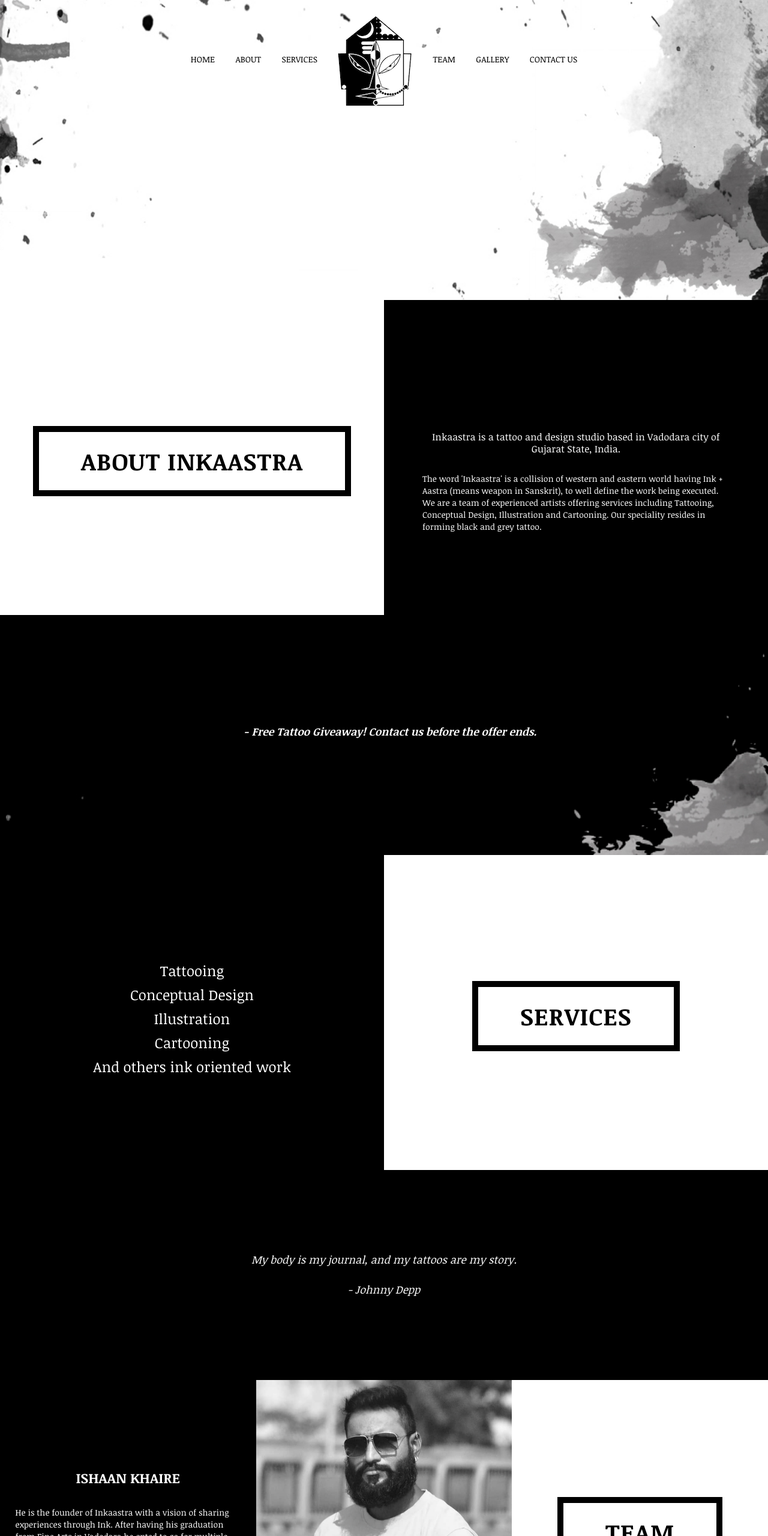
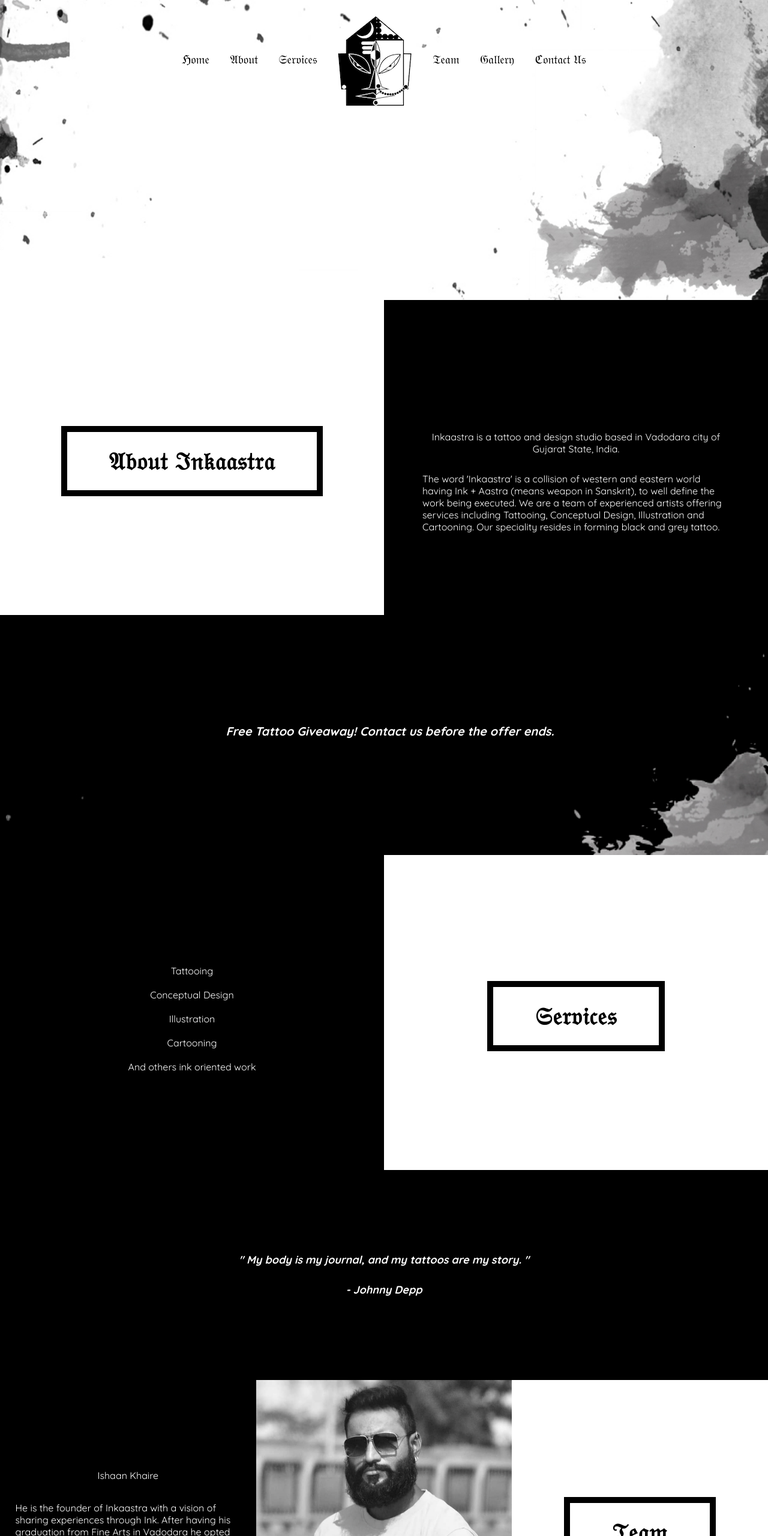
Before and after one commit to wayove/inkaastra.github.io, a plain HTML site: page index.html in a window 1280 px wide. Shown: the top 2560 px of the page at 60% size. Drawn offline with Linux system fonts and the light colour scheme.

Commit message:
CSS Changes
CSS Changes

```diff
--- a/css/style.css
+++ b/css/style.css
@@ -3,7 +3,7 @@ h1, h2, h3 {margin-top: 0;}
 ul, ol {margin: 0;}
 p {margin: 0;}
 html, body{
- font-family: 'Noticia Text', serif;
+ font-family: 'Quicksand', serif;
    font-size: 100%;
    background:#fff;
 }
@@ -78,7 +78,7 @@ ul.nav-list li a {
 	        text-decoration: none;
 			text-transform: uppercase;
 	        color:#000;
-	        font-size:14px;
+	        font-size:20px;
 	        -webkit-transition: all 0.5s ease;
 			-moz-transition: all 0.5s ease;
 			-o-transition: all 0.5s ease;
@@ -191,7 +191,7 @@ ul.nav-list li a:hover { color:#333333; border-bottom: 3px solid #000000; paddin
 }
 .about_right p {
   color: #000000;
-  font-size: 14px;
+  font-size: 16px;
   line-height: 20px;
   text-align: left;
 }
@@ -392,7 +392,7 @@ i.like{
 }
 .testimonial p {
     color: #fff;
-    font-size: 18px;
+    font-size: 20px;
     font-style: italic;
     line-height: 22px;
     margin-top: 135px;
@@ -452,14 +452,14 @@ i.like{
 }
 .team-grid-3 h3 {
     color: #000000;
-    font-size: 23px;
-    font-weight: bold;
+    font-size: 16px;
+
     margin-bottom: 35px;
-    text-transform: uppercase;
+    text-transform: capitalize;
 }
 .team-grid-3 p {
     color: #000000;
-    font-size: 14px;
+    font-size: 16px;
     line-height: 20px;
     text-align: left;
 }
@@ -834,14 +834,14 @@ ul.contact-list-one {
 ul.contact-list-one h5, ul.contact-list-two h5{
 	color:#000;
 	font-size:1em;
-	text-transform:uppercase;
+	text-transform:capitalize;
 	font-weight:bold;
 }
 ul.contact-list-one li, ul.contact-list-two li{
 	color:#000;
 	font-size:0.95em;
 	line-height: 1.8em;
-	text-transform:uppercase;
+	text-transform:capitalize;
 }
 .contact-list-one li a {
     color: #000000;
--- a/index.html
+++ b/index.html
@@ -7,7 +7,7 @@
 			<meta name="viewport" content="width=device-width, initial-scale=1.0, maximum-scale=1.0, user-scalable=no">
 
 			<!-- Title -->
-			<title>Inkaastra - Tattoo and Design Studio</title>
+			<title>ℑ𝔫𝔨𝔞𝔞𝔰𝔱𝔯𝔞 - 𝔗𝔞𝔱𝔱𝔬𝔬 𝔞𝔫𝔡 𝔇𝔢𝔰𝔦𝔤𝔫 𝔖𝔱𝔲𝔡𝔦𝔬</title>
 
 			<!-- Bootstrap & Font-Awesome CSS -->
 			<link rel="stylesheet" href="css/bootstrap.min.css" type='text/css'>
@@ -22,7 +22,7 @@
 			<link href="css/animate.css" rel="stylesheet" type="text/css" media="all">
 
 			<!-- Google Webfont -->
-			<link href='http://fonts.googleapis.com/css?family=Noticia+Text:400,700' rel="stylesheet" type='text/css'>
+			<link href='http://fonts.googleapis.com/css?family=Quicksand:400,700' rel="stylesheet" type='text/css'>
 
 			<!-- js files & script -->
 			<script type="text/javascript" src="js/jquery-1.11.1.min.js"></script>
@@ -45,6 +45,8 @@
 				 new WOW().init();
 			</script>
 
+			<link rel="icon" href="images/favicon.ico" type="image/x-icon"/>
+			<link rel="shortcut icon" href="images/favicon.ico" type="image/x-icon"/>
 		</head>
 		<body>
 
@@ -66,16 +68,16 @@
 									<nav class="nav">
 										<a id="menu-toggle" class="anchor-link" href="#"><img src="images/nav.png" alt="" /></a>
 										<ul class="nav-list" id="menu">
-											<li><a href="#">Home</a></li>
-											<li><a href="#about" class="scroll">About</a></li>
-											<li><a href="#services" class="scroll">Services</a></li>
+											<li><a href="#">ℌ𝔬𝔪𝔢</a></li>
+											<li><a href="#about" class="scroll">𝔄𝔟𝔬𝔲𝔱</a></li>
+											<li><a href="#services" class="scroll">𝔖𝔢𝔯𝔳𝔦𝔠𝔢𝔰</a></li>
 											<!-- logo -->
 											 <li class="logo"><a href="index.html"><img src="images/logo.png" alt=""/></a></li>
 											<!-- logo -->
-											<li><a href="#team" class="scroll">Team</a></li>
-											<li><a href="#gallery" class="scroll">Gallery</a></li>
+											<li><a href="#team" class="scroll">𝔗𝔢𝔞𝔪</a></li>
+											<li><a href="#gallery" class="scroll">𝔊𝔞𝔩𝔩𝔢𝔯𝔶</a></li>
 
-											<li><a href="#contact" class="scroll">Contact Us</a></li>
+											<li><a href="#contact" class="scroll">ℭ𝔬𝔫𝔱𝔞𝔠𝔱 𝔘𝔰</a></li>
 										</ul>
 									</nav>
 									<script type="text/javascript">
@@ -103,7 +105,7 @@
 					<div class="container-fluid">
 						<div class="row" id="about">
 							<div class="col-md-6 about_left">
-							     <a href="#" class="button-one about_btn button-type-one button-box">About Inkaastra</a>
+							     <a href="#" class="button-one about_btn button-type-one button-box">𝔄𝔟𝔬𝔲𝔱 ℑ𝔫𝔨𝔞𝔞𝔰𝔱𝔯𝔞</a>
 							</div>
 							<div class="col-md-6 about_right wow fadeIn" data-wow-delay="0.0s">
 								  <div class="about_text">
@@ -131,7 +133,7 @@
 							<div class="container">
 									<div class="row">
 									    <div class="test_wrap">
-											<p style="color: #fff;"></span>- Free Tattoo Giveaway! Contact us before the offer ends.
+											<p style="color: #fff;"></span>Free Tattoo Giveaway! Contact us before the offer ends.
 												</span></p>
 											<div class="clearfix"> </div>
 									    </div>
@@ -154,7 +156,7 @@
 						<div class="row" id="services">
 							<div class="divInvisibility">
 								<div class="col-md-6 about_left">
-								     <a href="#" class="button-one about_btn button-type-one button-box">Services</a>
+								     <a href="#" class="button-one about_btn button-type-one button-box">𝔖𝔢𝔯𝔳𝔦𝔠𝔢𝔰</a>
 								</div>
 							</div>
 							<div class="col-md-6 about_right wow fadeIn" data-wow-delay="0.0s">
@@ -164,12 +166,12 @@
 										<br><br><br><br>
 										<br><br>
 										<!-- <h3 style="color: #fff;">Inkaastra offers many services.</h3> -->
-										<p style="color: #fff; text-align: center;vertical-align: middle;font-size: 150%;">Tattooing<br><br>Conceptual Design<br><br>Illustration<br><br>Cartooning<br><br>And others ink oriented work</p>
+										<p style="color: #fff; text-align: center;vertical-align: middle;">Tattooing<br><br>Conceptual Design<br><br>Illustration<br><br>Cartooning<br><br>And others ink oriented work</p>
 								  </div>
 							</div>
 							<div class="divVisibility">
 								<div class="col-md-6 about_left">
-								     <a href="#" class="button-one about_btn button-type-one button-box">Services</a>
+								     <a href="#" class="button-one about_btn button-type-one button-box">𝔖𝔢𝔯𝔳𝔦𝔠𝔢𝔰</a>
 								</div>
 							</div>
 						</div>
@@ -189,7 +191,7 @@
 
 			        		<div class="container">
 							<div class="row">
-							    <p style="color: #fff;"><span class="quotes" ></span>My body is my journal, and my tattoos are my story.<span class="quotes-down"></span><br><br>- Johnny Depp</p>
+							    <p style="color: #fff; font-size: 18px;"><b>" My body is my journal, and my tattoos are my story. "<br><br>- Johnny Depp</b></p>
 
 								<div class="clearfix"> </div>
 
@@ -212,7 +214,7 @@
 							<div class='team_div'>
 								    <div class="divInvisibility">
 										<div class="col-md-4 team-grid-1 wow fadeIn" data-wow-delay="0.3s">
-									    	<a href="#" class="button-one team_btn button-type-one button-box">Team</a>
+									    	<a href="#" class="button-one team_btn button-type-one button-box">𝔗𝔢𝔞𝔪</a>
 								   	    </div>
 									</div>
 								<div class="col-md-4 team-grid-3 wow fadeIn" style="background: #000;" data-wow-delay="0.3s"><br>
@@ -230,7 +232,7 @@
 							        <div class="col-md-4 team-grid-2 wow fadeIn"  data-wow-delay="0.0s"> </div>
 									<div class="divVisibility">
 										<div class="col-md-4 team-grid-1 wow fadeIn" data-wow-delay="0.3s">
-									    	<a href="#" class="button-one team_btn button-type-one button-box">Team</a>
+									    	<a href="#" class="button-one team_btn button-type-one button-box">𝔗𝔢𝔞𝔪</a>
 								   	    </div>
 									</div>
 						            <div class="clearfix"> </div>
@@ -270,7 +272,7 @@
 				<div class="container-fluidgallery wow fadeInDown" data-wow-delay="0.0s" id="gallery">
 					        <div class="row">
 								    <div class="gallery-title" style="background: #fff;">
-									    <a href="#" class="button-one gallery_btn button-type-one button-box">Gallery</a>
+									    <a href="#" class="button-one gallery_btn button-type-one button-box">𝔊𝔞𝔩𝔩𝔢𝔯𝔶</a>
 								    </div>
 									<div class="gallery-two-row-one">
 											<ul class="gallery-grid-one gallery-grid-box">
@@ -690,7 +692,7 @@
 			        <div class="contact"  data-wow-delay="0.0s" id="contact" style="background: #fff;">
 					       	<div class="container">
 							       	<div class="col-md-7 contact-left wow fadeInLeft" >
-   			                            <a href="#" class="button-one contact_btn button-type-one button-box">Contact Us</a>
+   			                            <a href="#" class="button-one contact_btn button-type-one button-box">ℭ𝔬𝔫𝔱𝔞𝔠𝔱 𝔘𝔰</a>
    			                            <h4>To book your appointment either call us directly or drop us a message.</h4>
 										<div class="contact-info">
 												<ul class="contact-list-one">
@@ -709,12 +711,13 @@
 												<div class="clearfix"> </div>
 										</div>
 										<ul class="contact-social">
-											<li><a href=""> <i class="fb"> </i> </a></li>
-											<li><a href=""><i class="tw"> </i> </a></li>
-											<li><a href=""><i class="tumb"> </i> </a></li>
-											<li><a href=""><i class="linked"> </i> </a></li>
-											<li><a href=""><i class="pinterest"> </i> </a></li>
-											<li><a href=""><i class="google"> </i> </a></li>
+											<li><a href="https://www.facebook.com/ishan.khaire.37" target="blank"> <i class="fb"> </i> </a></li>
+											<li><a href="https://www.instagram.com/inkaastratattoo/" target="blank"><i class="pinterest"> </i> </a></li>
+											<li><a href="https://twitter.com/inkaastratattoo" target="blank"><i class="tw"> </i> </a></li>
+											<!-- <li><a href=""><i class="tumb"> </i> </a></li>
+											<li><a href=""><i class="linked"> </i> </a></li> -->
+
+											<!-- <li><a href=""><i class="google"> </i> </a></li> -->
 										</ul>
 									</div>
 									<div class="col-md-5 wow fadeInRight">
@@ -757,18 +760,18 @@
 					<div class="row">
 					    <nav class="footer-nav">
 						    <ul class="nav-list wow fadeInDown" id="footer-menu">
-							    <li><a href="#" style="color: #fff;">Home</a></li>
-								<li><a href="#about" class="scroll" style="color: #fff;">About</a></li>
-								<li><a href="#services" class="scroll" style="color: #fff;">Services</a></li>
+							    <li><a href="#" style="color: #fff;">ℌ𝔬𝔪𝔢</a></li>
+								<li><a href="#about" class="scroll" style="color: #fff;">𝔄𝔟𝔬𝔲𝔱</a></li>
+								<li><a href="#services" class="scroll" style="color: #fff;">𝔖𝔢𝔯𝔳𝔦𝔠𝔢𝔰</a></li>
 								<!-- logo -->
 								<li class="logo"><a href="index.html"><img src="images/logo.png" alt=""/></a></li>
 								<!-- logo -->
-								<li><a href="#team" class="scroll" style="color: #fff;">Team</a></li>
-								<li><a href="#gallery" class="scroll" style="color: #fff;">Gallery</a></li>
-								<li><a href="#contact" class="scroll" style="color: #fff;">Contact Us</a></li>
+								<li><a href="#team" class="scroll" style="color: #fff;">𝔗𝔢𝔞𝔪</a></li>
+								<li><a href="#gallery" class="scroll" style="color: #fff;">𝔊𝔞𝔩𝔩𝔢𝔯𝔶</a></li>
+								<li><a href="#contact" class="scroll" style="color: #fff;">ℭ𝔬𝔫𝔱𝔞𝔠𝔱 𝔘𝔰</a></li>
 							</ul>
 						</nav>
-						<p class="copyright wow fadeInUp" style="color: #fff;">&copy; 2020 Inkaastra. All Right Reserved.</p>
+						<p class="copyright wow fadeInUp" style="color: #fff;">&copy; 2020 Inkaastra. All Rights Reserved.</p>
 					</div>
 				</div>
 			</section>
```
Also changed, not shown: images/favicon.ico (added).
